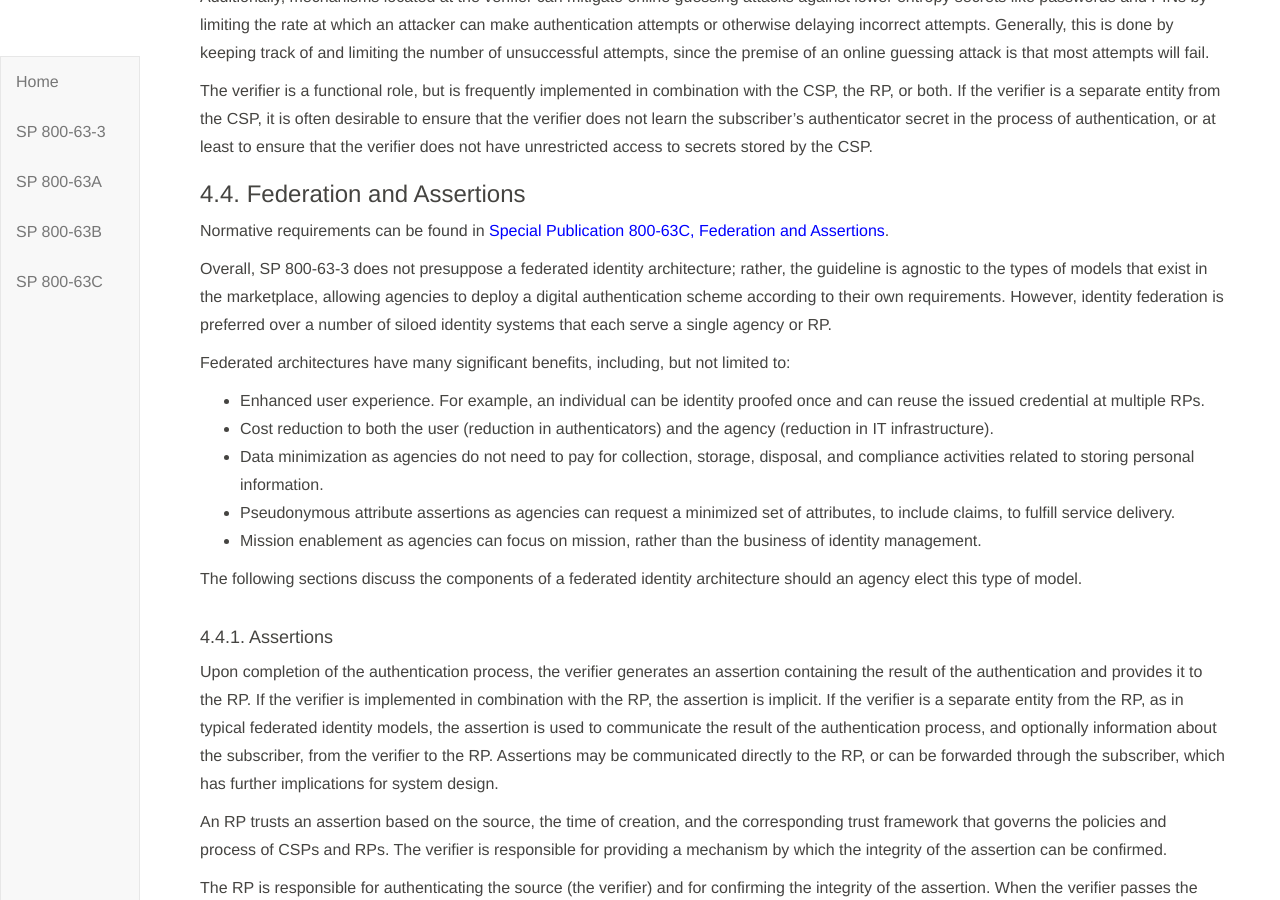
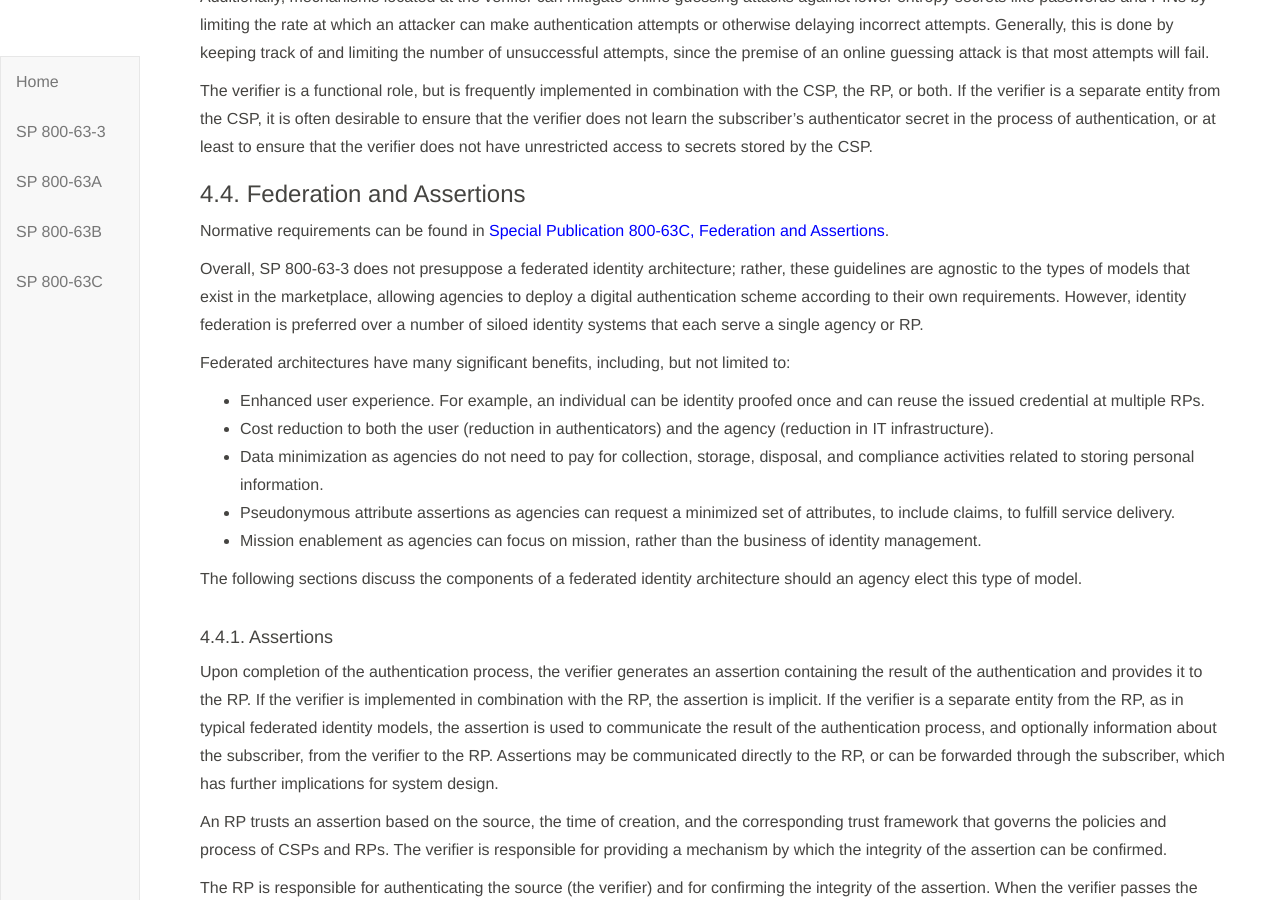
Before and after one commit to usnistgov/800-63-3, a Jekyll site: the page built from sp800-63-3/sec4_model.md, in a window 1280 px wide and 900 px high, scrolled down 4880 px. Built offline with Jekyll 4.4.1, drawn with Linux system fonts in a browser that asks for light colours; our own code applies the rules of GitHub Pages for plain Markdown files.

Commit message:
Update sec4_model.md

```diff
--- a/sp800-63-3/sec4_model.md
+++ b/sp800-63-3/sec4_model.md
@@ -113,7 +113,7 @@ The verifier is a functional role, but is frequently implemented in combination
 
 Normative requirements can be found in [Special Publication 800-63C, Federation and Assertions](sp800-63c.html).
 
-Overall, SP 800-63-3 does not presuppose a federated identity architecture; rather, the guideline is agnostic to the types of models that exist in the marketplace, allowing agencies to deploy a digital authentication scheme according to their own requirements. However, identity federation is preferred over a number of siloed identity systems that each serve a single agency or RP.
+Overall, SP 800-63-3 does not presuppose a federated identity architecture; rather, these guidelines are agnostic to the types of models that exist in the marketplace, allowing agencies to deploy a digital authentication scheme according to their own requirements. However, identity federation is preferred over a number of siloed identity systems that each serve a single agency or RP.
 
 Federated architectures have many significant benefits, including, but not limited to:
 
```
